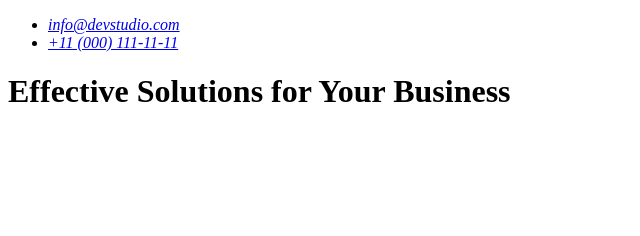
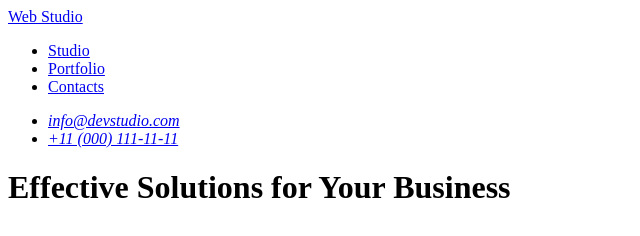
Before and after one commit to YelyzavetaShaparenko/goit-markup-hw-01, a plain HTML site: page index.html in a window 1280 px wide. Shown: the whole page, without its empty margins (0-640 px from the left). Drawn offline with Linux system fonts and the light colour scheme.

Commit message:
header  done

```diff
--- a/index.html
+++ b/index.html
@@ -9,6 +9,20 @@
 
   <body>
     <header>
+      <nav>
+        <a href="./index.html">Web Studio</a>
+        <ul>
+          <li>
+            <a href="#Studio">Studio</a>
+          </li>
+          <li>
+            <a href="#Portfolio">Portfolio</a>
+          </li>
+          <li>
+            <a href="#Contacts">Contacts</a>
+          </li>
+        </ul>
+      </nav>
       <address>
         <ul>
           <li><a href="mailto:info@devstudio.com">info@devstudio.com</a></li>
```
